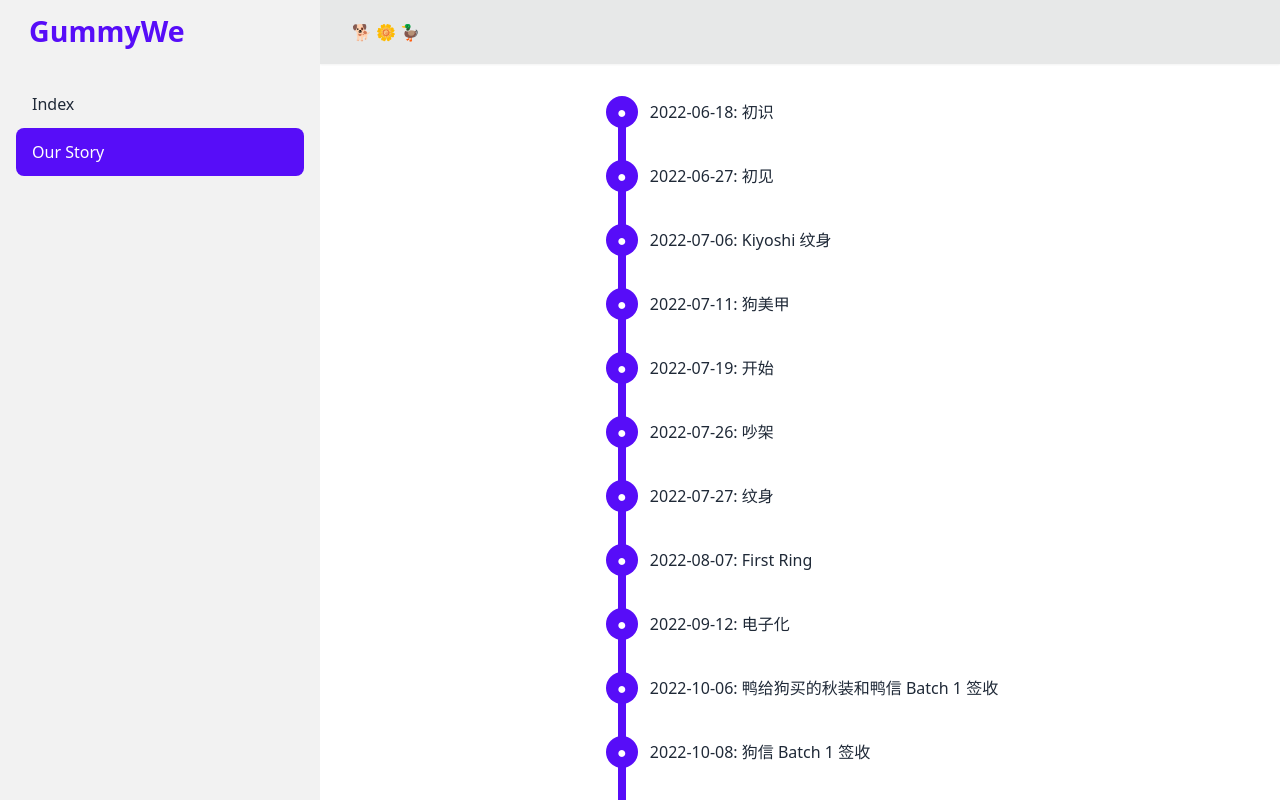
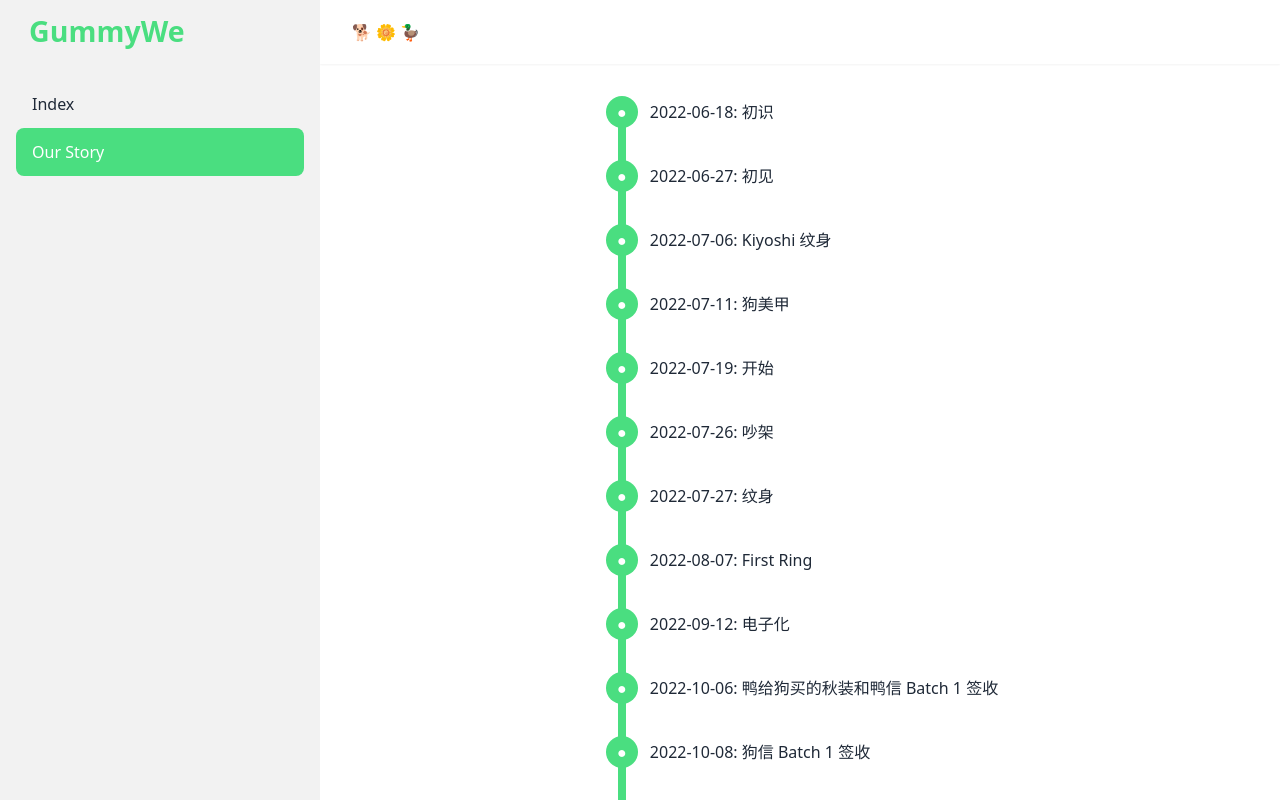
Before and after one commit to Kiyo5hi/gmwe, a Nuxt app in the folder client/: page /our-story in a window 1280 px wide. Built offline with nearby package versions, Linux system fonts and the light colour scheme.

Commit message:
feat(fe): slight color adjustments

```diff
--- a/client/components/AppNavbar.vue
+++ b/client/components/AppNavbar.vue
@@ -2,7 +2,7 @@
   <div
     class="
   sticky top-0 z-30 flex h-16 w-full justify-center bg-opacity-90 backdrop-blur transition-all duration-100
-  bg-base-300 text-base-content shadow-sm
+  bg-base-100 text-base-content shadow-sm
   "
   >
     <nav class="navbar w-full">
--- /dev/null
+++ b/client/index.d.ts
@@ -0,0 +1 @@
+declare module 'daisyui/src/colors/themes'
--- a/client/pages/index.vue
+++ b/client/pages/index.vue
@@ -8,7 +8,7 @@
       {{ hitokotoPending ? 'Loading...' : `『${hitokoto.Data.Content}』 —— ${hitokoto.Data.User.Name}` }}
     </div>
     <div class="divider" />
-    <div class="h-48 w-5/6">
+    <div class="h-48 w-full sm:w-96">
       <MusicPlayer name="暗號" artist="Jay Chou" url="music.mp3" cover="cover.webp" />
     </div>
   </div>
--- a/client/pages/our-story.vue
+++ b/client/pages/our-story.vue
@@ -1,8 +1,10 @@
 <template>
-  <div class="flex flex-col items-center justify-center">
+  <div class="flex flex-col items-center">
     <ul class="steps steps-vertical">
       <li v-for="event in events" :key="event.event" data-content="●" class="step step-primary">
-        {{ event.date }}: {{ event.event }}
+        <div class="text-left">
+          {{ event.date }}: {{ event.event }}
+        </div>
       </li>
     </ul>
   </div>
--- a/client/tailwind.config.ts
+++ b/client/tailwind.config.ts
@@ -1,5 +1,23 @@
 import type { Config } from 'tailwindcss'
+import themes from 'daisyui/src/colors/themes'
 
 export default <Partial<Config>>{
-  plugins: [require('daisyui')]
+  plugins: [require('daisyui')],
+  daisyui: {
+    themes: [
+      {
+        light: {
+          ...themes['[data-theme=light]'],
+          primary: '#4ade80',
+          secondary: '#3b82f6'
+        }
+      }, {
+        dark: {
+          ...themes['[data-theme=dark]'],
+          primary: '#4ade80',
+          secondary: '#3b82f6'
+        }
+      }
+    ]
+  }
 }
```
